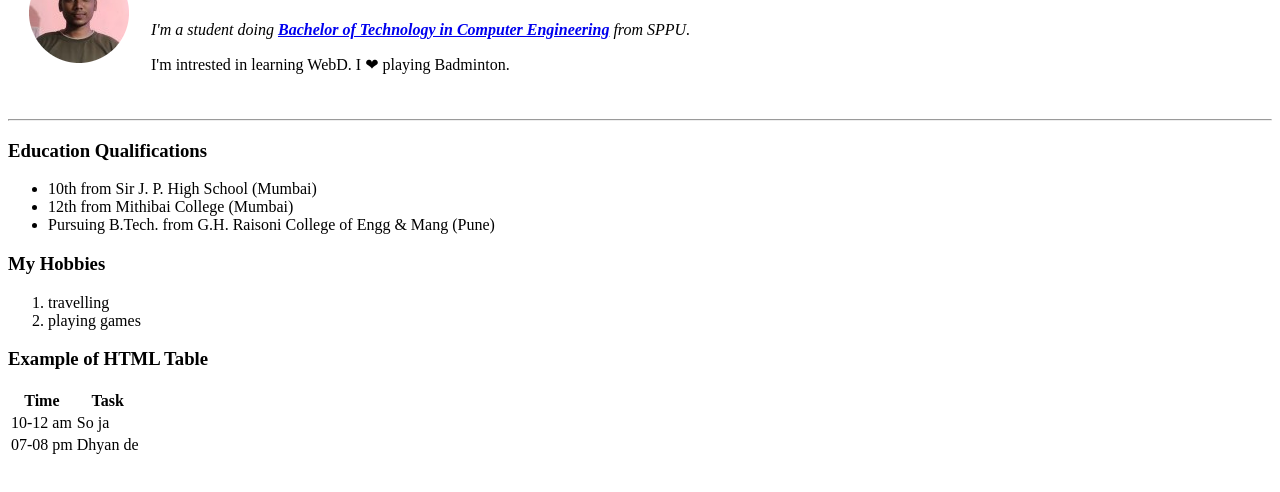
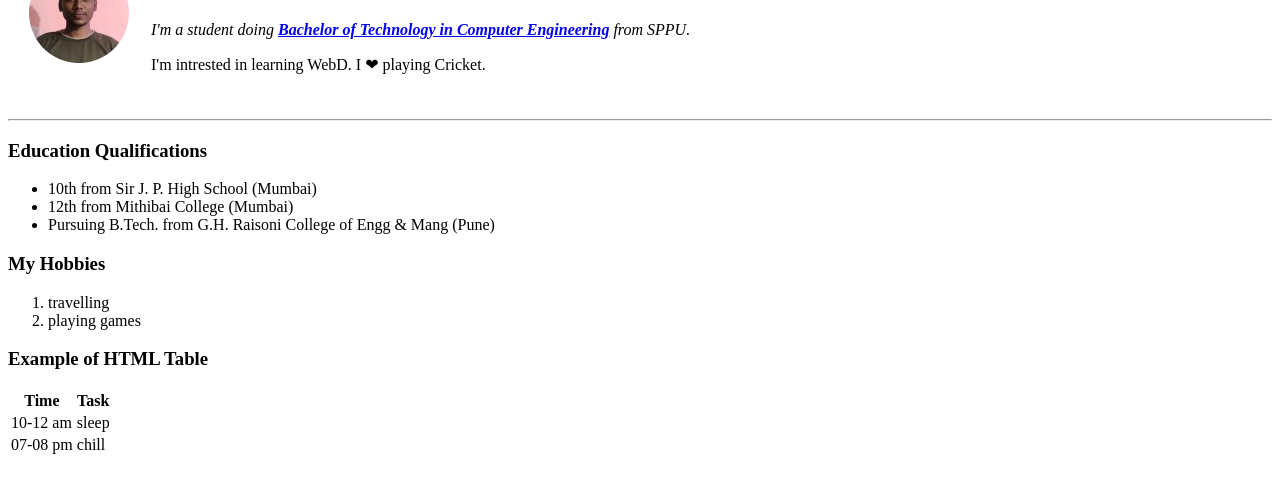
Before and after one commit to anuup22/mine, a plain HTML site: page index.html in a window 1280 px wide. Shown: the part 88-580 px from the top of the page. Drawn offline with Linux system fonts and the light colour scheme.

Commit message:
Update index.html

```diff
--- a/index.html
+++ b/index.html
@@ -12,7 +12,7 @@
       <td><img src="1622370603916-modified.png" alt="Anup's profile picture"></td>
       <td><h1>Anup Gupta</h1>
         <p><em>I'm a student doing <strong><a href="https://www.linkedin.com/in/anuup22">Bachelor of Technology in Computer Engineering</a></strong> from SPPU.</em></p>
-        <p>I'm intrested in learning WebD. I ❤ playing Badminton.</p></td>
+        <p>I'm intrested in learning WebD. I ❤ playing Cricket.</p></td>
     </tr>
   </table>
 
@@ -39,11 +39,11 @@
   <tbody>
     <tr>
       <td>10-12 am</td>
-      <td>So ja</td>
+      <td>sleep</td>
     </tr>
     <tr>
       <td>07-08 pm</td>
-      <td>Dhyan de</td>
+      <td>chill</td>
     </tr>
   </tbody>
  </table>
```
